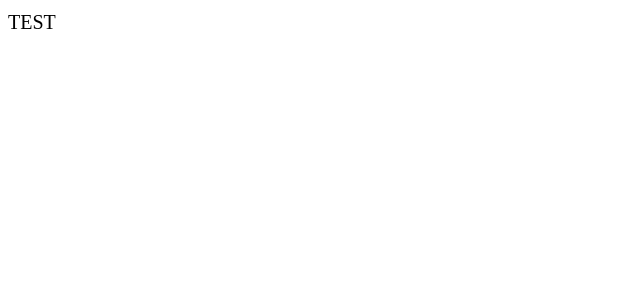
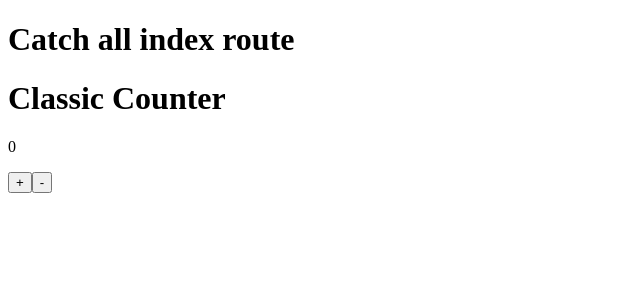
Before and after one commit to FranktheFurter/nuxt-sandbox, a Nuxt app: page / in a window 1280 px wide. Shown: the top 300 px of the page, without its empty margins (0-640 px from the left). Built offline with nearby package versions, Linux system fonts and the light colour scheme.

Commit message:
test counter

```diff
--- a/pages/index.vue
+++ b/pages/index.vue
@@ -1,4 +1,11 @@
-<script setup></script>
+<script setup lang="ts">
+const test: string = "BLABLA BLUB BLUB";
+const counter = ref(0);
+</script>
 <template>
-  <div class="mb-3 text-xl">TEST</div>
+  <h1>Catch all index route</h1>
+  <h1>Classic Counter</h1>
+  <p class="mt-4">{{ counter }}</p>
+  <button @click="counter++">+</button>
+  <button @click="counter--">-</button>
 </template>
--- a/pages/test/[value].vue
+++ b/pages/test/[value].vue
@@ -2,11 +2,12 @@
 import { useRoute } from "vue-router";
 
 const route = useRoute();
+const propsFromRoute = route.params.value;
 </script>
 
 <template>
-  <div>
-    <h1>Page: {{ route.params.value }}</h1>
+  <div style="cursor: pointer">
+    <h1>Page: {{ propsFromRoute }}</h1>
   </div>
 </template>
 
```
